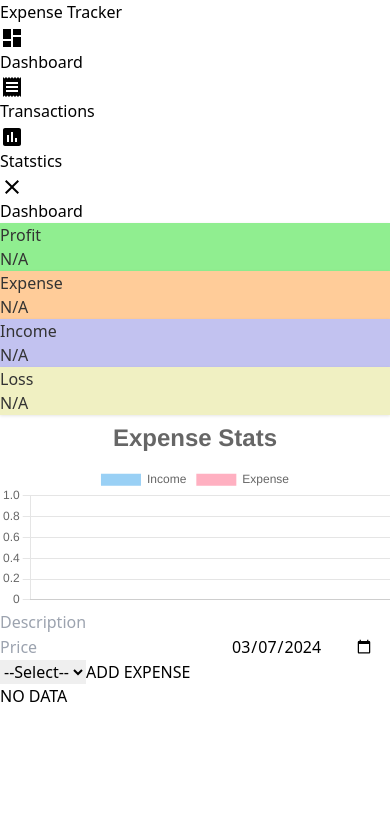
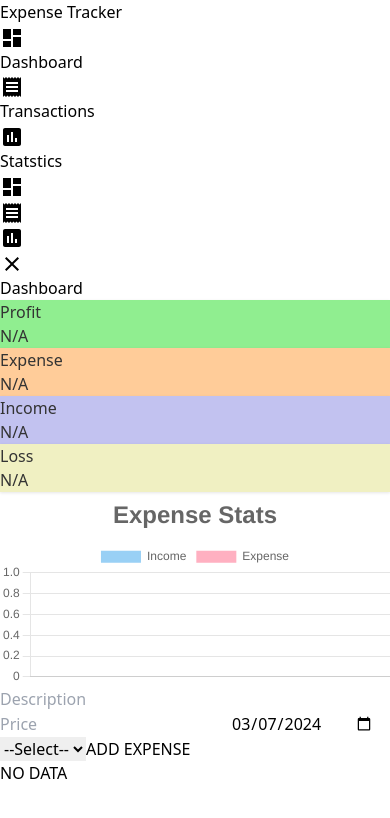
Before and after one commit to NHeroOP/Expense-Tracker, a React (Vite) app: page / in a window 390 px wide. Shown: the top 818 px of the page. Built offline with nearby package versions, Linux system fonts and the light colour scheme.

Commit message:
Add some responsivness

```diff
--- a/src/App.jsx
+++ b/src/App.jsx
@@ -44,7 +44,7 @@ export default function App() {
 
   return (
     <div className=" max-w-full flex flex-col justify-between px-8">
-      <div className=" grid md:grid-cols-4 md:grid-rows-none grid-rows-4 gap-4  my-4 " >
+      <div className=" grid md:grid-cols-4 md:grid-rows-none sm:grid-cols-2 sm:grid-rows-2 grid-rows-4 gap-4  my-4 " >
         <Card type="profit" value={final > 0 ? final : "N/A"} title="Profit" className=" col-span-1"/>
         <Card type="expense" value={expense ? expense : "N/A"} title="Expense" />
         <Card type="income" value={income ? income : "N/A"} title="Income" />
--- a/src/Components/NavBar/Navbar.jsx
+++ b/src/Components/NavBar/Navbar.jsx
@@ -19,8 +19,9 @@ export default function Navbar () {
 export function NavbarOpen() {
 
   return (
-    <div className="bg-[#3c4b64] text-white text-xl basis-[20%] h-[100vh] sticky self-start top-0" >
-      <h1 className="bg-[#333f53] py-4 w-full pl-8" >Expense Tracker</h1>
+    <>
+    <div className="bg-[#3c4b64] w-[30vh] hidden md:block text-white text-xl h-[100vh] sticky self-start top-0" >
+      <h1 className="bg-[#333f53] py-4 w-full pl-8 h-[64px]" >Expense Tracker</h1>
       <ul className="flex flex-col gap-4 py-6" >
         <li>
           <NavLink to={""} className="flex gap-4 ml-6 hover:text-white/80 items-center" >
@@ -42,13 +43,16 @@ export function NavbarOpen() {
         </li>
       </ul>
     </div>
+
+    <NavbarClose className="md:hidden" />
+    </>
   )
 }
 
-export function NavbarClose() {
+export function NavbarClose({className = ""}) {
   return (
-    <div className="bg-[#3c4b64] text-white text-xl basis-[5%] h-[100vh] sticky self-start top-0" >
-      <h1 className="bg-[#333f53] py-4 w-full pl-8" ></h1>
+    <div className={`${className} bg-[#3c4b64] text-white text-xl w-[10%] h-[100vh] sticky self-start top-0`} >
+      <h1 className="bg-[#333f53] py-4 w-full pl-8 h-[64px]" ></h1>
       <ul className="flex flex-col gap-4 py-6 justify-center items-center" >
         <li>
           <NavLink to={""} className="hover:text-white/80" >
```
